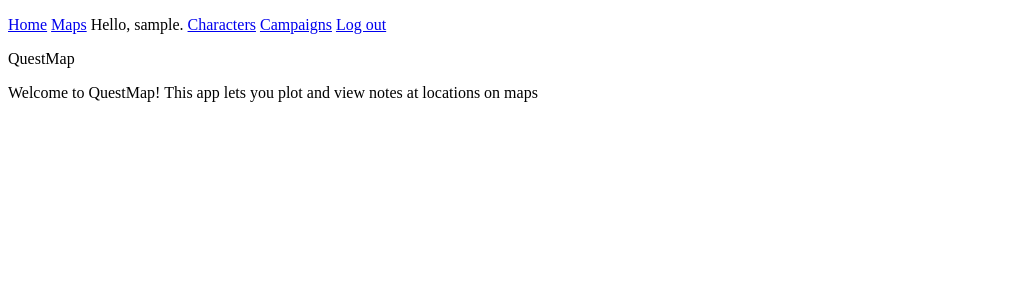
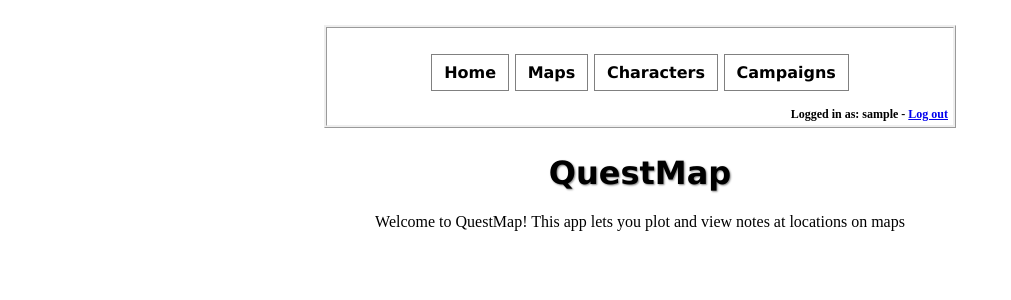
Before and after one commit to PiraTechnics/questmap-old, a Django app: page / in a window 1280 px wide. Shown: the top 300 px of the page, without its empty margins (0-1011 px from the left). Run offline with Django 4.2, Linux system fonts and the light colour scheme; the visitor is signed in with stand-in values (Sample User, id 1).

Commit message:
Base CSS Improvements

```diff
--- a/maps/static/base.css
+++ b/maps/static/base.css
@@ -1,3 +1,60 @@
+header {
+	text-align: center;
+	font-family: Verdana, Geneva, Tahoma, sans-serif;
+	font-weight: bold;
+}
+
+.title {
+	font-family: Verdana, Geneva, Tahoma, sans-serif;
+	text-align: center;
+	text-shadow: 1px 1px 2px gray;
+}
+
+.subtitle {
+	text-align: center;
+}
+
+.header-bar {
+	padding-top: 10px;
+	padding-bottom: 2px;
+	margin: 2% 25%;
+	border-style: ridge;
+	background-color: inherit;
+}
+
+.menu-bar {
+	display: flex;
+}
+
+.bar-button {
+	display:inline-block;
+	padding:8px 12px; /* top & bottom padding 8x, left & right padding 12px */
+	vertical-align:middle;
+	overflow:hidden;
+	color:black;
+	text-decoration:none; /* hides underlines for links */
+	text-align:center;
+	background-color: white;
+	border-style: groove;
+	border-color: grey;
+	border-width: 1px;
+	transition: .3s linear all; /* draws out the hover effect */
+}
+
+.bar-button:hover {
+	background-color: lightgray;
+	color: rgb(16, 61, 158);
+	box-shadow: 0px 50px 5px rgba(0, 0, 0, 0.15) inset;
+}
+
+.user {
+	text-align: right;
+	padding-right: 5px;
+	margin-bottom: -15px;
+	font-family: 'Times New Roman', Times, serif;
+	font-size: 12px;
+}
+
 .footerform {
 	padding-top: 50px;
 }
--- a/maps/templates/base.html
+++ b/maps/templates/base.html
@@ -1,19 +1,21 @@
 {% load static %}
 <link rel="stylesheet" href="{% static 'base.css' %}">
 
-<p>
-	<a href="{% url 'maps:index' %}">Home</a>
-	<a href="{% url 'maps:maps' %}">Maps</a>
+<header><div class="header-bar">
 	{% if user.is_authenticated %}
-		Hello, {{ user.username }}.
-		<a href="{% url 'maps:characters' %}">Characters</a>
-		<a href="{% url 'maps:campaigns' %}">Campaigns</a>
-		<a href="{% url 'users:logout' %}">Log out</a>
+		<p>
+			<a class="bar-button" href="{% url 'maps:index' %}">Home</a>
+			<a class="bar-button" href="{% url 'maps:maps' %}">Maps</a>
+			<a class="bar-button" href="{% url 'maps:characters' %}">Characters</a>
+			<a class="bar-button" href="{% url 'maps:campaigns' %}">Campaigns</a>
+			<div class="user">Logged in as: {{ user.username }} - <a href="{% url 'users:logout' %}">Log out</a></p></div>
+		</p>
 	{% else %}
-		<a href="{% url 'users:register' %}">Register</a> -
-		<a href="{% url 'users:login' %}">Log in</a>
+		<a class="bar-button" href="{% url 'users:login' %}">Log in</a>
+		<a class="bar-button" href="{% url 'users:register' %}">Register</a>
 	{% endif %}
-</p>
+</div></header>
+
 
 {% block content %}
 {% endblock content %}
--- a/maps/templates/maps/index.html
+++ b/maps/templates/maps/index.html
@@ -6,10 +6,8 @@
 
 {% block content %}
 <body>
-<p>QuestMap</p>
-
-<p>Welcome to QuestMap! This app lets you plot and view notes at locations on maps</p>
-
+    <h1 class="title">QuestMap</h1>
+    <p class="subtitle">Welcome to QuestMap! This app lets you plot and view notes at locations on maps</p>
 </body>
 {% endblock content %}
 
--- a/maps/templates/maps/maps.html
+++ b/maps/templates/maps/maps.html
@@ -3,7 +3,7 @@
 {% block content %}
 
 <body>
-	<p>Maps</p>
+	<h2 class="title">Maps</h2>
 	<ul>
 		{% for map in maps %}
 			<li><a href="{% url 'maps:map' map.id %}">{{ map.map_title }}</a></li>
```
Also changed, not shown: README.md.
